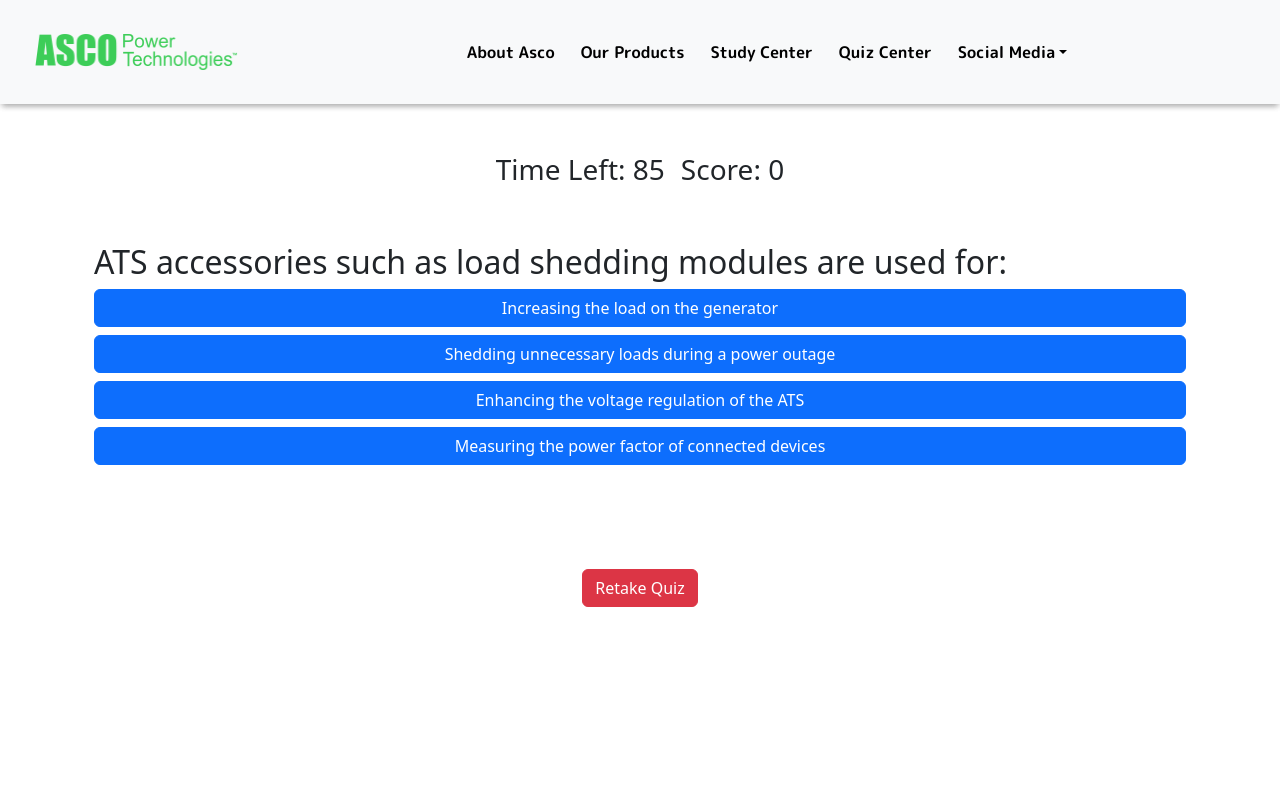
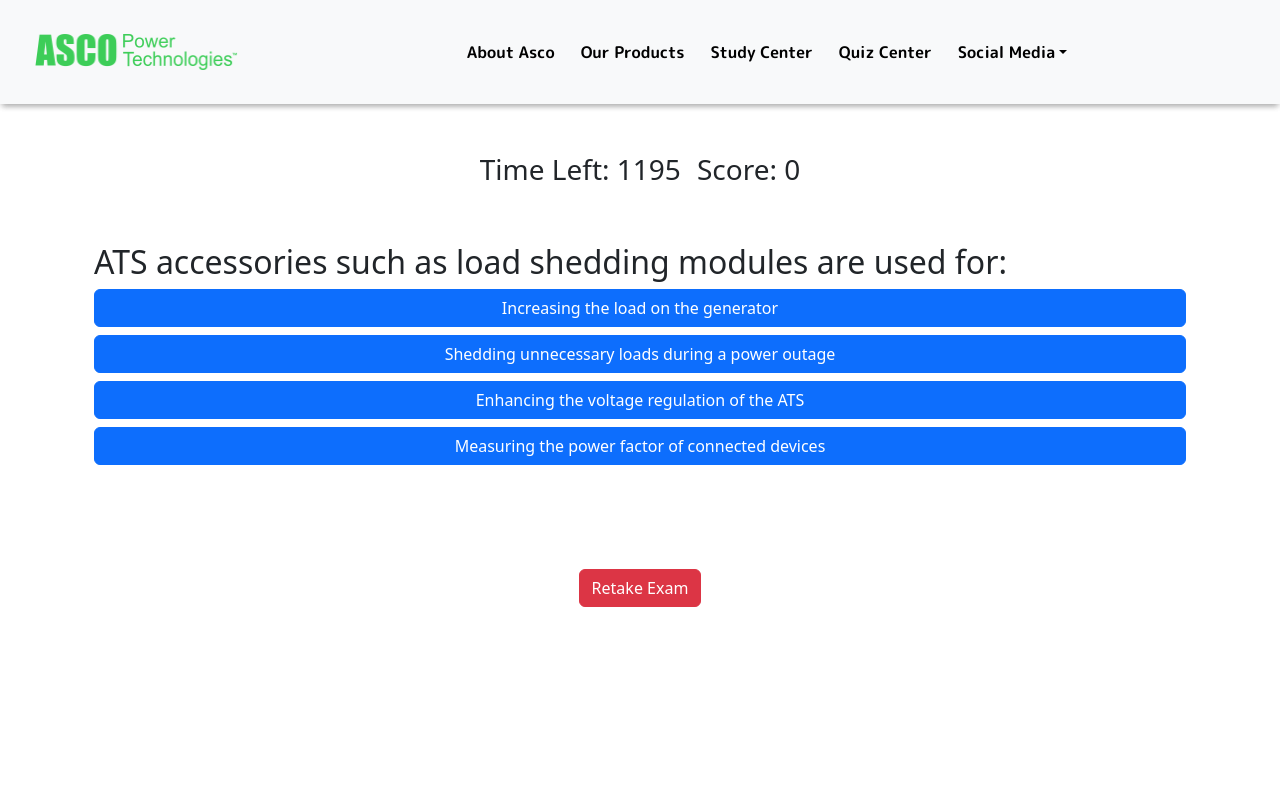
Before and after one commit to Amirlasalle/asco-study-center, a React (Create React App) app in the folder asco-study-center/: page /#/examthree in a window 1280 px wide. Before the commit this address led to /#/examone. Shown: the top 800 px of the page. Built offline with nearby package versions, Linux system fonts and the light colour scheme; a web font is replaced by a local one.

Commit message:
added hover effect to cards on quiz center.

```diff
--- a/asco-study-center/src/components/ExamOne.js
+++ b/asco-study-center/src/components/ExamOne.js
@@ -8,76 +8,76 @@ import { Link } from 'react-router-dom';
 
 
 function ExamOne() {
-  const [timerCounter, setTimerCounter] = useState(90);
+  const [timerCounter, setTimerCounter] = useState(1200);
   const [currentQuestion, setCurrentQuestion] = useState(0);
   const [score, setScore] = useState(0);
-  const [quizElDisplay, setQuizElDisplay] = useState(true);
+  const [examElDisplay, setExamElDisplay] = useState(true);
   const [userInput, setUserInput] = useState('');
   const [userScores, setUserScores] = useState([]);
   const [evaluateText, setEvaluateText] = useState('');
-  const [quizData] = useState(examoneData);
-  const [quizCompleted, setQuizCompleted] = useState(false);
+  const [examData] = useState(examoneData);
+  const [examCompleted, setExamCompleted] = useState(false);
   const [summaryElDisplay, setSummaryElDisplay] = useState(false);
 
 
   useEffect(() => {
-    if (!quizCompleted) {
+    if (!examCompleted) {
       const timerObj = setInterval(() => {
         setTimerCounter((prevCounter) => (prevCounter > 0 ? prevCounter - 1 : prevCounter));
       }, 1000);
 
       return () => clearInterval(timerObj);
     }
-  }, [quizCompleted]);
+  }, [examCompleted]);
 
 
   const checkAnswer = (userAnswer) => {
-    const correctAnswer = quizData[currentQuestion].answer;
+    const correctAnswer = examData[currentQuestion].answer;
     if (userAnswer === correctAnswer) {
-      setScore((prevScore) => prevScore + 10);
+      setScore((prevScore) => prevScore + 1);
       setEvaluateText('You got it right!');
     } else {
-      setTimerCounter((prevCounter) => prevCounter - 5);
+      setTimerCounter((prevCounter) => prevCounter - 1);
       setEvaluateText('You got it wrong :(');
     }
 
-    if (currentQuestion < quizData.length - 1) {
+    if (currentQuestion < examData.length - 1) {
       setCurrentQuestion((prevQuestion) => prevQuestion + 1);
     } else {
-      endQuiz();
+      endExam();
     }
   };
 
 
 
-  const endQuiz = () => {
-    setQuizElDisplay(false);
+  const endExam = () => {
+    setExamElDisplay(false);
     setSummaryElDisplay(true);
-    const finalScore = timerCounter * score;
+    const finalScore = timerCounter + score;
     setUserScores((prevScores) => [...prevScores, { user: userInput, finalScore }]);
-    setQuizCompleted(true);
+    setExamCompleted(true);
   };
 
 
 
 
   const saveDetails = () => {
-    const previousScore = JSON.parse(localStorage.getItem('codequiz')) || [];
-    previousScore.push({ user: userInput, finalScore: timerCounter * score });
-    localStorage.setItem('codequiz', JSON.stringify(previousScore));
+    const previousScore = JSON.parse(localStorage.getItem('codeexam')) || [];
+    previousScore.push({ user: userInput, finalScore: timerCounter + score });
+    localStorage.setItem('codeexam', JSON.stringify(previousScore));
     setSummaryElDisplay(false);
     setUserScores(previousScore);
   };
 
 
-  const restartQuiz = () => {
-    setTimerCounter(90);
+  const restartExam = () => {
+    setTimerCounter(1200);
     setCurrentQuestion(0);
     setScore(0);
-    setQuizElDisplay(true);
+    setExamElDisplay(true);
     setUserInput('');
     setEvaluateText('');
-    setQuizCompleted(false);
+    setExamCompleted(false);
     setSummaryElDisplay(false);
   };
 
@@ -85,15 +85,15 @@ function ExamOne() {
 
 
   const displayQuestion = () => {
-    const currentQuiz = quizData[currentQuestion];
+    const currentExam = examData[currentQuestion];
     return (
       <Container className="mb-5 mt-5">
-        <h2 id="question">{currentQuiz.question}</h2>
+        <h2 id="question">{currentExam.question}</h2>
         <div className="d-grid gap-2">
-          <Button className="btn btn-primary" type="button" onClick={() => checkAnswer(currentQuiz.choiceA)}>{currentQuiz.choiceA}</Button>
-          <Button className="btn btn-primary" type="button" onClick={() => checkAnswer(currentQuiz.choiceB)}>{currentQuiz.choiceB}</Button>
-          <Button className="btn btn-primary" type="button" onClick={() => checkAnswer(currentQuiz.choiceC)}>{currentQuiz.choiceC}</Button>
-          <Button className="btn btn-primary" type="button" onClick={() => checkAnswer(currentQuiz.choiceD)}>{currentQuiz.choiceD}</Button>
+          <Button className="btn btn-primary" type="button" onClick={() => checkAnswer(currentExam.choiceA)}>{currentExam.choiceA}</Button>
+          <Button className="btn btn-primary" type="button" onClick={() => checkAnswer(currentExam.choiceB)}>{currentExam.choiceB}</Button>
+          <Button className="btn btn-primary" type="button" onClick={() => checkAnswer(currentExam.choiceC)}>{currentExam.choiceC}</Button>
+          <Button className="btn btn-primary" type="button" onClick={() => checkAnswer(currentExam.choiceD)}>{currentExam.choiceD}</Button>
         </div>
         <h4 id="evaluate">{evaluateText}</h4>
       </Container>
@@ -108,11 +108,11 @@ function ExamOne() {
           <h3 className="grade">Score: {score}</h3>
         </section>
 
-        {quizElDisplay && displayQuestion()}
+        {examElDisplay && displayQuestion()}
 
 
         <section id="summary" style={{ display: summaryElDisplay ? "block" : "none" }}>
-          <h4>Your Final score (timeleft * score): <span id="score-result">{timerCounter * score}</span></h4>
+          <h4>Your Final score (timeleft + score): <span id="score-result">{timerCounter + score}</span></h4>
           <label>Enter Username</label>
           <input type="text" id="user-name" value={userInput} onChange={(e) => setUserInput(e.target.value)} />
           <Button className="btn btn-secondary" id="save-userscore" onClick={saveDetails}>Save Score</Button>
@@ -131,7 +131,7 @@ function ExamOne() {
 
         <section className='mt-5'
           href="#examone"
-        ><Link to="/examone" ><Button className="btn btn-danger" onClick={restartQuiz}>Retake Quiz</Button></Link>
+        ><Link to="/examone" ><Button className="btn btn-danger" onClick={restartExam}>Retake Exam</Button></Link>
         </section>
       </div>
     </Container>
--- a/asco-study-center/src/components/ExamThree.js
+++ b/asco-study-center/src/components/ExamThree.js
@@ -8,76 +8,76 @@ import { Link } from 'react-router-dom';
 
 
 function ExamThree() {
-  const [timerCounter, setTimerCounter] = useState(90);
+  const [timerCounter, setTimerCounter] = useState(1200);
   const [currentQuestion, setCurrentQuestion] = useState(0);
   const [score, setScore] = useState(0);
-  const [quizElDisplay, setQuizElDisplay] = useState(true);
+  const [examElDisplay, setExamElDisplay] = useState(true);
   const [userInput, setUserInput] = useState('');
   const [userScores, setUserScores] = useState([]);
   const [evaluateText, setEvaluateText] = useState('');
-  const [quizData] = useState(examthreeData);
-  const [quizCompleted, setQuizCompleted] = useState(false);
+  const [examData] = useState(examthreeData);
+  const [examCompleted, setExamCompleted] = useState(false);
   const [summaryElDisplay, setSummaryElDisplay] = useState(false);
 
 
   useEffect(() => {
-    if (!quizCompleted) {
+    if (!examCompleted) {
       const timerObj = setInterval(() => {
         setTimerCounter((prevCounter) => (prevCounter > 0 ? prevCounter - 1 : prevCounter));
       }, 1000);
 
       return () => clearInterval(timerObj);
     }
-  }, [quizCompleted]);
+  }, [examCompleted]);
 
 
   const checkAnswer = (userAnswer) => {
-    const correctAnswer = quizData[currentQuestion].answer;
+    const correctAnswer = examData[currentQuestion].answer;
     if (userAnswer === correctAnswer) {
-      setScore((prevScore) => prevScore + 10);
+      setScore((prevScore) => prevScore + 1);
       setEvaluateText('You got it right!');
     } else {
-      setTimerCounter((prevCounter) => prevCounter - 5);
+      setTimerCounter((prevCounter) => prevCounter - 1);
       setEvaluateText('You got it wrong :(');
     }
 
-    if (currentQuestion < quizData.length - 1) {
+    if (currentQuestion < examData.length - 1) {
       setCurrentQuestion((prevQuestion) => prevQuestion + 1);
     } else {
-      endQuiz();
+      endExam();
     }
   };
 
 
 
-  const endQuiz = () => {
-    setQuizElDisplay(false);
+  const endExam = () => {
+    setExamElDisplay(false);
     setSummaryElDisplay(true);
-    const finalScore = timerCounter * score;
+    const finalScore = timerCounter + score;
     setUserScores((prevScores) => [...prevScores, { user: userInput, finalScore }]);
-    setQuizCompleted(true);
+    setExamCompleted(true);
   };
 
 
 
 
   const saveDetails = () => {
-    const previousScore = JSON.parse(localStorage.getItem('codequiz')) || [];
-    previousScore.push({ user: userInput, finalScore: timerCounter * score });
-    localStorage.setItem('codequiz', JSON.stringify(previousScore));
+    const previousScore = JSON.parse(localStorage.getItem('codeexam')) || [];
+    previousScore.push({ user: userInput, finalScore: timerCounter + score });
+    localStorage.setItem('codeexam', JSON.stringify(previousScore));
     setSummaryElDisplay(false);
     setUserScores(previousScore);
   };
 
 
-  const restartQuiz = () => {
-    setTimerCounter(90);
+  const restartExam = () => {
+    setTimerCounter(1200);
     setCurrentQuestion(0);
     setScore(0);
-    setQuizElDisplay(true);
+    setExamElDisplay(true);
     setUserInput('');
     setEvaluateText('');
-    setQuizCompleted(false);
+    setExamCompleted(false);
     setSummaryElDisplay(false);
   };
 
@@ -85,15 +85,15 @@ function ExamThree() {
 
 
   const displayQuestion = () => {
-    const currentQuiz = quizData[currentQuestion];
+    const currentExam = examData[currentQuestion];
     return (
       <Container className="mb-5 mt-5">
-        <h2 id="question">{currentQuiz.question}</h2>
+        <h2 id="question">{currentExam.question}</h2>
         <div className="d-grid gap-2">
-          <Button className="btn btn-primary" type="button" onClick={() => checkAnswer(currentQuiz.choiceA)}>{currentQuiz.choiceA}</Button>
-          <Button className="btn btn-primary" type="button" onClick={() => checkAnswer(currentQuiz.choiceB)}>{currentQuiz.choiceB}</Button>
-          <Button className="btn btn-primary" type="button" onClick={() => checkAnswer(currentQuiz.choiceC)}>{currentQuiz.choiceC}</Button>
-          <Button className="btn btn-primary" type="button" onClick={() => checkAnswer(currentQuiz.choiceD)}>{currentQuiz.choiceD}</Button>
+          <Button className="btn btn-primary" type="button" onClick={() => checkAnswer(currentExam.choiceA)}>{currentExam.choiceA}</Button>
+          <Button className="btn btn-primary" type="button" onClick={() => checkAnswer(currentExam.choiceB)}>{currentExam.choiceB}</Button>
+          <Button className="btn btn-primary" type="button" onClick={() => checkAnswer(currentExam.choiceC)}>{currentExam.choiceC}</Button>
+          <Button className="btn btn-primary" type="button" onClick={() => checkAnswer(currentExam.choiceD)}>{currentExam.choiceD}</Button>
         </div>
         <h4 id="evaluate">{evaluateText}</h4>
       </Container>
@@ -108,11 +108,11 @@ function ExamThree() {
           <h3 className="grade">Score: {score}</h3>
         </section>
 
-        {quizElDisplay && displayQuestion()}
+        {examElDisplay && displayQuestion()}
 
 
         <section id="summary" style={{ display: summaryElDisplay ? "block" : "none" }}>
-          <h4>Your Final score (timeleft * score): <span id="score-result">{timerCounter * score}</span></h4>
+          <h4>Your Final score (timeleft + score): <span id="score-result">{timerCounter + score}</span></h4>
           <label>Enter Username</label>
           <input type="text" id="user-name" value={userInput} onChange={(e) => setUserInput(e.target.value)} />
           <Button className="btn btn-secondary" id="save-userscore" onClick={saveDetails}>Save Score</Button>
@@ -131,7 +131,7 @@ function ExamThree() {
 
         <section className='mt-5'
           href="#examthree"
-        ><Link to="/examthree" ><Button className="btn btn-danger" onClick={restartQuiz}>Retake Quiz</Button></Link>
+        ><Link to="/examthree" ><Button className="btn btn-danger" onClick={restartExam}>Retake Exam</Button></Link>
         </section>
       </div>
     </Container>
--- a/asco-study-center/src/components/ExamTwo.js
+++ b/asco-study-center/src/components/ExamTwo.js
@@ -8,76 +8,76 @@ import { Link } from 'react-router-dom';
 
 
 function ExamTwo() {
-  const [timerCounter, setTimerCounter] = useState(90);
+  const [timerCounter, setTimerCounter] = useState(1200);
   const [currentQuestion, setCurrentQuestion] = useState(0);
   const [score, setScore] = useState(0);
-  const [quizElDisplay, setQuizElDisplay] = useState(true);
+  const [examElDisplay, setExamElDisplay] = useState(true);
   const [userInput, setUserInput] = useState('');
   const [userScores, setUserScores] = useState([]);
   const [evaluateText, setEvaluateText] = useState('');
-  const [quizData] = useState(examtwoData);
-  const [quizCompleted, setQuizCompleted] = useState(false);
+  const [examData] = useState(examtwoData);
+  const [examCompleted, setExamCompleted] = useState(false);
   const [summaryElDisplay, setSummaryElDisplay] = useState(false);
 
 
   useEffect(() => {
-    if (!quizCompleted) {
+    if (!examCompleted) {
       const timerObj = setInterval(() => {
         setTimerCounter((prevCounter) => (prevCounter > 0 ? prevCounter - 1 : prevCounter));
       }, 1000);
 
       return () => clearInterval(timerObj);
     }
-  }, [quizCompleted]);
+  }, [examCompleted]);
 
 
   const checkAnswer = (userAnswer) => {
-    const correctAnswer = quizData[currentQuestion].answer;
+    const correctAnswer = examData[currentQuestion].answer;
     if (userAnswer === correctAnswer) {
-      setScore((prevScore) => prevScore + 10);
+      setScore((prevScore) => prevScore + 1);
       setEvaluateText('You got it right!');
     } else {
-      setTimerCounter((prevCounter) => prevCounter - 5);
+      setTimerCounter((prevCounter) => prevCounter - 1);
       setEvaluateText('You got it wrong :(');
     }
 
-    if (currentQuestion < quizData.length - 1) {
+    if (currentQuestion < examData.length - 1) {
       setCurrentQuestion((prevQuestion) => prevQuestion + 1);
     } else {
-      endQuiz();
+      endExam();
     }
   };
 
 
 
-  const endQuiz = () => {
-    setQuizElDisplay(false);
+  const endExam = () => {
+    setExamElDisplay(false);
     setSummaryElDisplay(true);
-    const finalScore = timerCounter * score;
+    const finalScore = timerCounter + score;
     setUserScores((prevScores) => [...prevScores, { user: userInput, finalScore }]);
-    setQuizCompleted(true);
+    setExamCompleted(true);
   };
 
 
 
 
   const saveDetails = () => {
-    const previousScore = JSON.parse(localStorage.getItem('codequiz')) || [];
-    previousScore.push({ user: userInput, finalScore: timerCounter * score });
-    localStorage.setItem('codequiz', JSON.stringify(previousScore));
+    const previousScore = JSON.parse(localStorage.getItem('codeexam')) || [];
+    previousScore.push({ user: userInput, finalScore: timerCounter + score });
+    localStorage.setItem('codeexam', JSON.stringify(previousScore));
     setSummaryElDisplay(false);
     setUserScores(previousScore);
   };
 
 
-  const restartQuiz = () => {
-    setTimerCounter(90);
+  const restartExam = () => {
+    setTimerCounter(1200);
     setCurrentQuestion(0);
     setScore(0);
-    setQuizElDisplay(true);
+    setExamElDisplay(true);
     setUserInput('');
     setEvaluateText('');
-    setQuizCompleted(false);
+    setExamCompleted(false);
     setSummaryElDisplay(false);
   };
 
@@ -85,15 +85,15 @@ function ExamTwo() {
 
 
   const displayQuestion = () => {
-    const currentQuiz = quizData[currentQuestion];
+    const currentExam = examData[currentQuestion];
     return (
       <Container className="mb-5 mt-5">
-        <h2 id="question">{currentQuiz.question}</h2>
+        <h2 id="question">{currentExam.question}</h2>
         <div className="d-grid gap-2">
-          <Button className="btn btn-primary" type="button" onClick={() => checkAnswer(currentQuiz.choiceA)}>{currentQuiz.choiceA}</Button>
-          <Button className="btn btn-primary" type="button" onClick={() => checkAnswer(currentQuiz.choiceB)}>{currentQuiz.choiceB}</Button>
-          <Button className="btn btn-primary" type="button" onClick={() => checkAnswer(currentQuiz.choiceC)}>{currentQuiz.choiceC}</Button>
-          <Button className="btn btn-primary" type="button" onClick={() => checkAnswer(currentQuiz.choiceD)}>{currentQuiz.choiceD}</Button>
+          <Button className="btn btn-primary" type="button" onClick={() => checkAnswer(currentExam.choiceA)}>{currentExam.choiceA}</Button>
+          <Button className="btn btn-primary" type="button" onClick={() => checkAnswer(currentExam.choiceB)}>{currentExam.choiceB}</Button>
+          <Button className="btn btn-primary" type="button" onClick={() => checkAnswer(currentExam.choiceC)}>{currentExam.choiceC}</Button>
+          <Button className="btn btn-primary" type="button" onClick={() => checkAnswer(currentExam.choiceD)}>{currentExam.choiceD}</Button>
         </div>
         <h4 id="evaluate">{evaluateText}</h4>
       </Container>
@@ -108,11 +108,11 @@ function ExamTwo() {
           <h3 className="grade">Score: {score}</h3>
         </section>
 
-        {quizElDisplay && displayQuestion()}
+        {examElDisplay && displayQuestion()}
 
 
         <section id="summary" style={{ display: summaryElDisplay ? "block" : "none" }}>
-          <h4>Your Final score (timeleft * score): <span id="score-result">{timerCounter * score}</span></h4>
+          <h4>Your Final score (timeleft + score): <span id="score-result">{timerCounter + score}</span></h4>
           <label>Enter Username</label>
           <input type="text" id="user-name" value={userInput} onChange={(e) => setUserInput(e.target.value)} />
           <Button className="btn btn-secondary" id="save-userscore" onClick={saveDetails}>Save Score</Button>
@@ -131,7 +131,7 @@ function ExamTwo() {
 
         <section className='mt-5'
           href="#examtwo"
-        ><Link to="/examtwo" ><Button className="btn btn-danger" onClick={restartQuiz}>Retake Quiz</Button></Link>
+        ><Link to="/examtwo" ><Button className="btn btn-danger" onClick={restartExam}>Retake Exam</Button></Link>
         </section>
       </div>
     </Container>
```
Also changed, not shown: asco-study-center/src/App.css (+14 -3 lines), asco-study-center/src/components/QuizCenter.js (+5 -4 lines).
